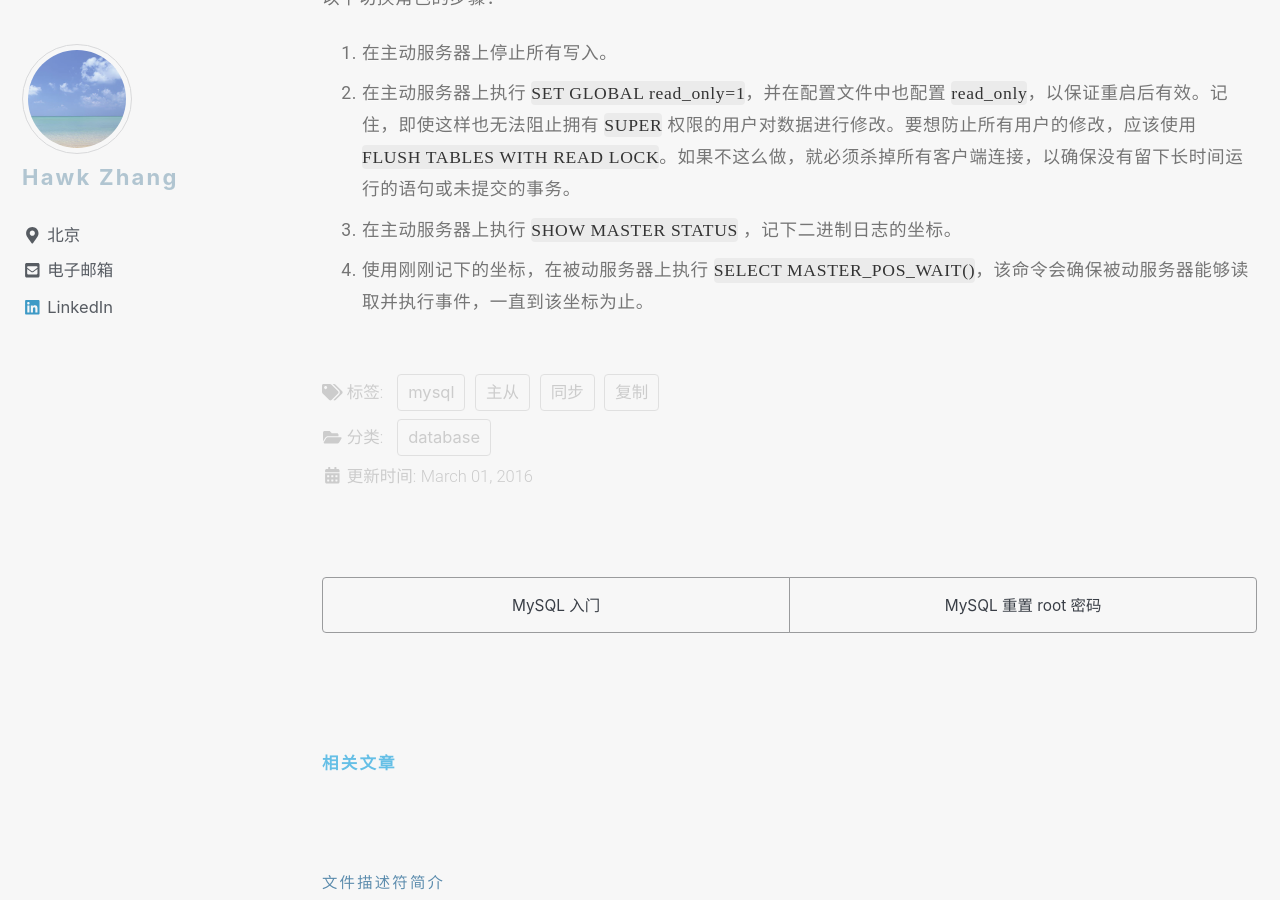
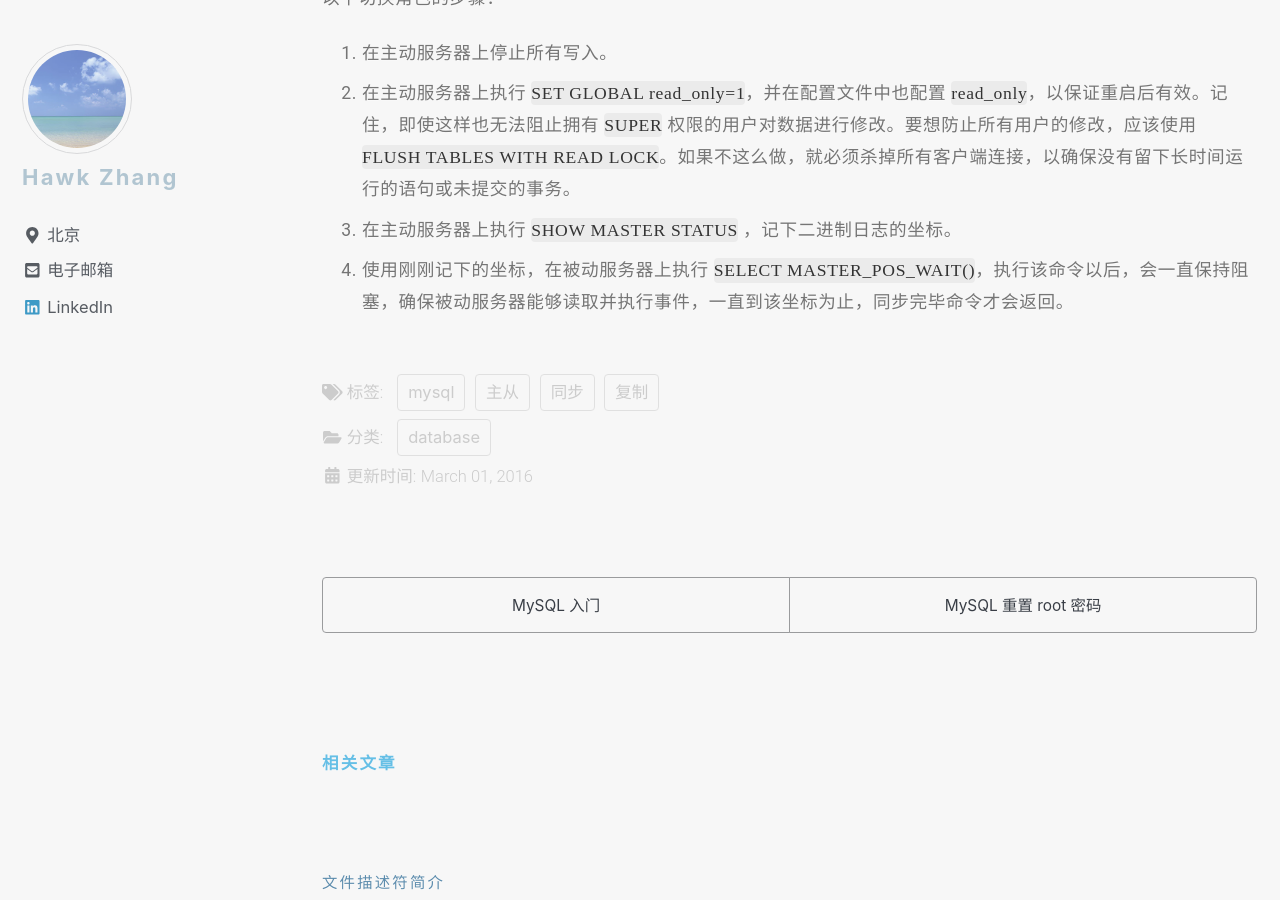
Before and after one commit to narru888/linotes_note, a Jekyll site: the page built from _posts/mysql/2016-03-01-master.slave.md, in a window 1280 px wide and 900 px high, scrolled down 55200 px. Built offline with Jekyll 4.4.1, drawn with Linux system fonts in a browser that asks for light colours; nearby versions of some CDN libraries; a script that is not in the unit is left out.

Commit message:
update on 2018-08-16 16:00:01 CST

```diff
--- a/_posts/mysql/2016-03-01-master.slave.md
+++ b/_posts/mysql/2016-03-01-master.slave.md
@@ -1720,4 +1720,4 @@ MASTER_LOG_POS=8078;
 1. 在主动服务器上停止所有写入。
 2. 在主动服务器上执行 `SET GLOBAL read_only=1`，并在配置文件中也配置 `read_only`，以保证重启后有效。记住，即使这样也无法阻止拥有 `SUPER` 权限的用户对数据进行修改。要想防止所有用户的修改，应该使用 `FLUSH TABLES WITH READ LOCK`。如果不这么做，就必须杀掉所有客户端连接，以确保没有留下长时间运行的语句或未提交的事务。
 3. 在主动服务器上执行 `SHOW MASTER STATUS` ，记下二进制日志的坐标。
-4. 使用刚刚记下的坐标，在被动服务器上执行 `SELECT MASTER_POS_WAIT()`，该命令会确保被动服务器能够读取并执行事件，一直到该坐标为止。
+4. 使用刚刚记下的坐标，在被动服务器上执行 `SELECT MASTER_POS_WAIT()`，执行该命令以后，会一直保持阻塞，确保被动服务器能够读取并执行事件，一直到该坐标为止，同步完毕命令才会返回。
```
